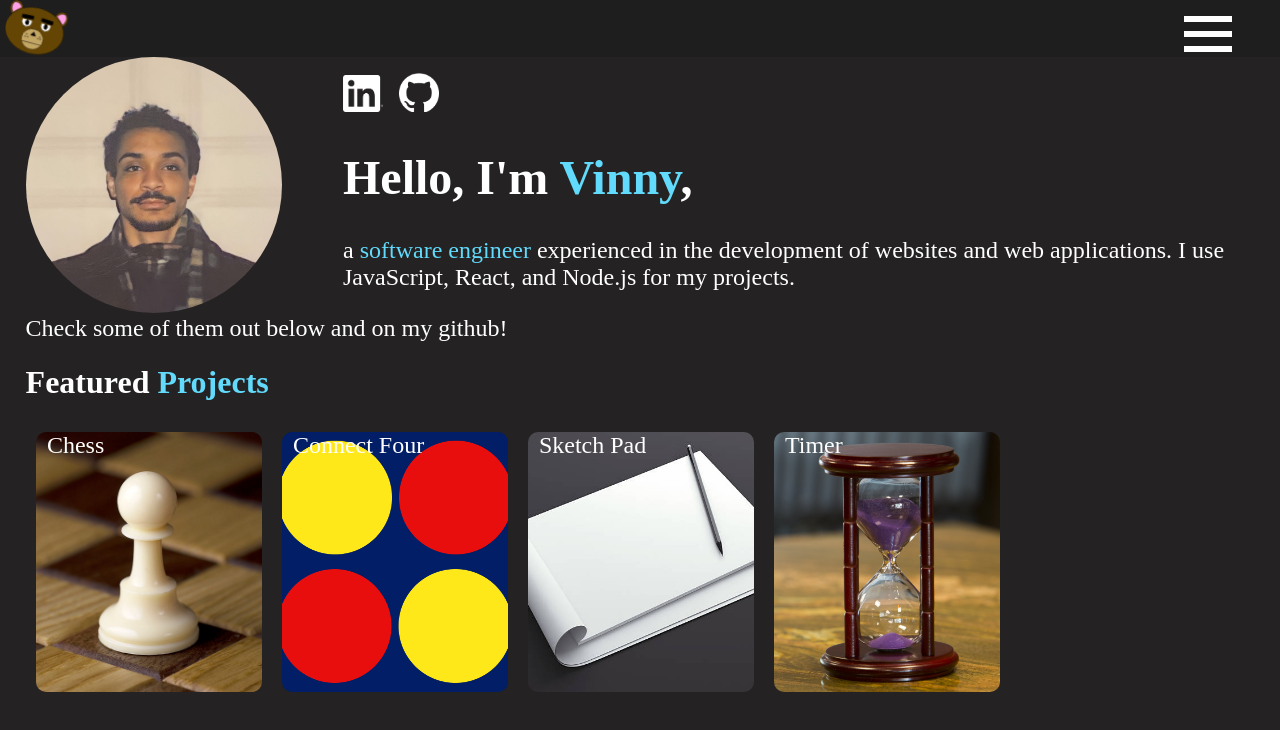
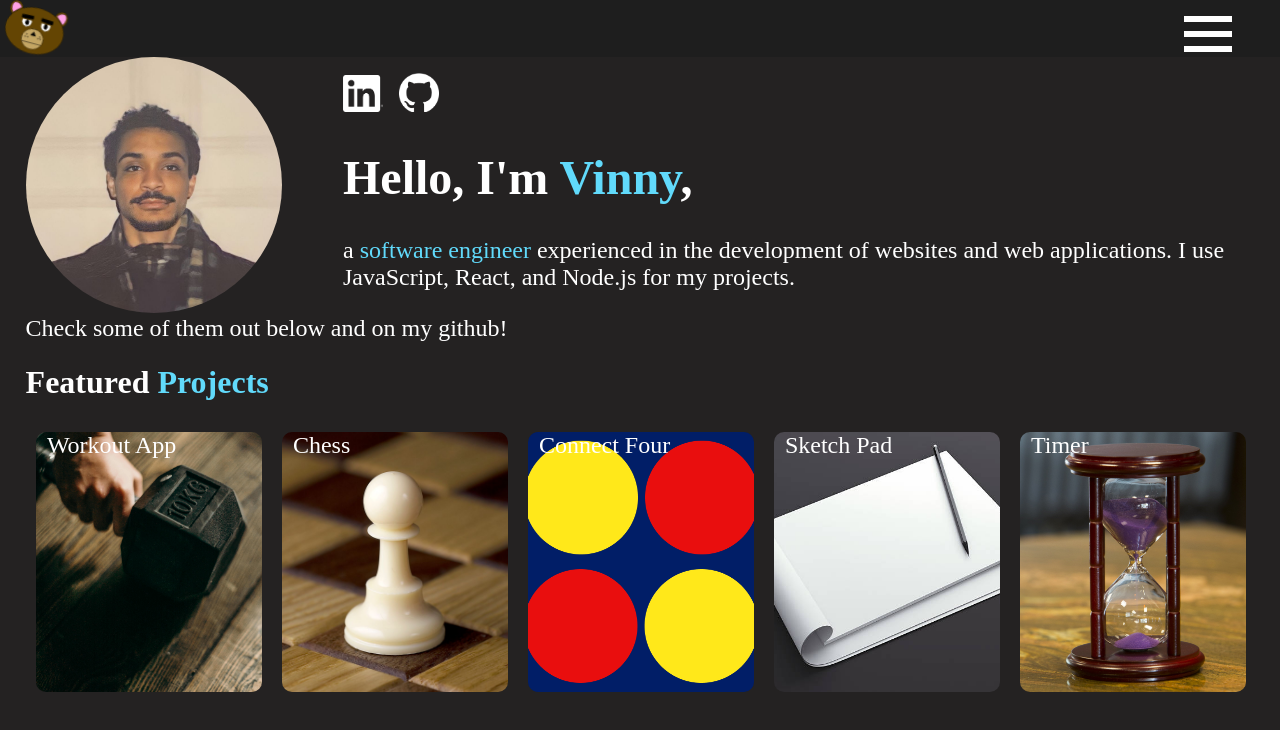
Before and after one commit to Lotalove/portfilio-new, a React (Create React App) app: page / in a window 1280 px wide. Shown: the top 730 px of the page. Built offline with nearby package versions, Linux system fonts and the light colour scheme.

Commit message:
added workout app to list of projects

```diff
--- a/src/components/homepage.js
+++ b/src/components/homepage.js
@@ -1,4 +1,5 @@
 import { Navbar } from "./navbar"
+import workoutImg from '../images/workout_preview_img.jpg'
 import chessImg from '../images/WhitePawn.jpg'
 import connectimg from "../images/connect4Logo.png"
 import boardImage from "../images/whiteboard.jpg"
@@ -45,6 +46,7 @@ export function Homepage(){
         <div id="featured">
         <h1>Featured <span style={{color:"#61DAFB"}}>Projects </span> </h1>
         <div id="showcase">
+        <Preview name="Workout App" img={workoutImg} link="https://github.com/Lotalove/Health-App" external={true}></Preview>
         <Preview name="Chess" img ={chessImg} link="/projects/chess"></Preview>
         <Preview name="Connect Four" img={connectimg} link="/projects/connect4"></Preview>
         <Preview name="Sketch Pad" img={boardImage} link="/projects/whiteboard"></Preview>
--- a/src/components/preview.js
+++ b/src/components/preview.js
@@ -2,10 +2,10 @@ import { Link } from "react-router-dom"
 export function Preview(props){
 
     return(
-      <Link to ={props.link}>
+      <a href={props.link} target={props.external?"_blank":"_self"}>
       <div className="preview" style={{backgroundImage:`url(${props.img})`}}>
         <p className = "previewtitle" style={{fontSize:"24px",marginLeft:"5%"}}>{props.name}</p>
       </div>
-      </Link>
+      </a>
     )
   }
--- a/src/components/projects.js
+++ b/src/components/projects.js
@@ -4,6 +4,7 @@ import chessImg from '../images/WhitePawn.jpg'
 import connectimg from "../images/connect4.png"
 import boardImage from "../images/whiteboard.jpg"
 import hourGlass from "../images/hourglass.jpg"
+import workoutImg from '../images/workout_preview_img.jpg'
 import { Link } from "react-router-dom";
 
 
@@ -22,7 +23,8 @@ function List (){
     return(
 
         <div id="showcase">
-            <Preview name="Chess" img={chessImg} link="/projects/chess"></Preview>
+            <Preview name="Workout App" img={workoutImg} link="https://github.com/Lotalove/Health-App" external={true}></Preview>
+            <Preview name="Chess" img ={chessImg} link="/projects/chess"></Preview>
             <Preview name="Connect Four" img={connectimg} link="/projects/connect4"></Preview>
             <Preview name="Whiteboard" img={boardImage} link="/projects/whiteboard" ></Preview>
             <Preview name="Timer" img={hourGlass} link="/projects/timer"></Preview>
--- a/src/styles/App.css
+++ b/src/styles/App.css
@@ -68,6 +68,7 @@ body{
 #featured{
   display: flex;
   flex-direction: column;
+  overflow-x: scroll;
 }
 
 .preview{
```
Also changed, not shown: src/images/workout_preview_img.jpg (added).
